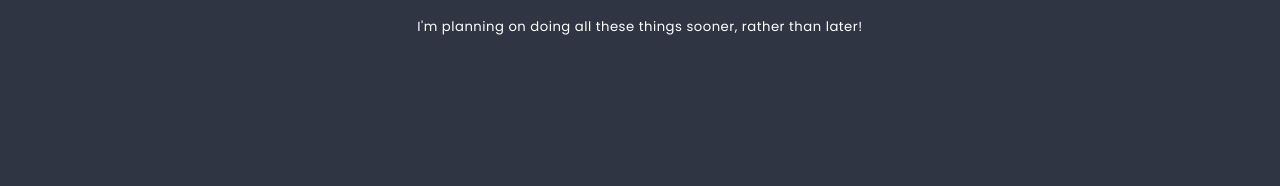
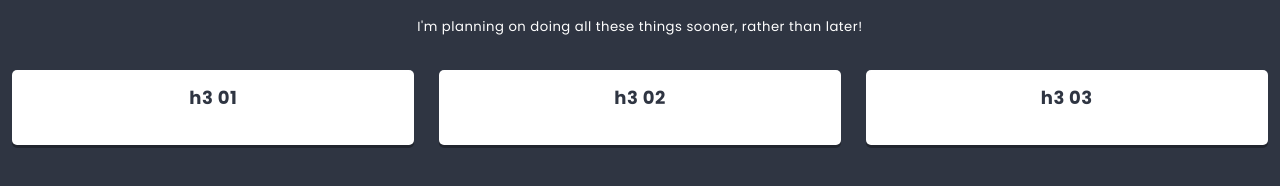
Before and after one commit to n-a-z/kodilla_13_React-Router_toDoList, a React app: page / in a window 1280 px wide. Shown: the part 362-548 px from the top of the page. Built offline with nearby package versions, Linux system fonts and the light colour scheme.

Commit message:
Add Column content

```diff
--- a/src/components/Column/Column.js
+++ b/src/components/Column/Column.js
@@ -1,11 +1,16 @@
 import React from 'react';
 import styles from './Column.scss';
+import PropTypes from 'prop-types';
 
 class Column extends React.Component {
+  static propTypes = {
+    title: PropTypes.static,
+  };
+
   render() {
     return (
       <section className={styles.component}>
-        <h3 className={styles.title}></h3>
+        <h3 className={styles.title}>{this.props.title}</h3>
       </section>
     );
   }
--- a/src/components/List/List.js
+++ b/src/components/List/List.js
@@ -2,6 +2,7 @@ import React from 'react';
 import styles from './List.scss';
 import Hero from '../Hero/Hero.js';
 import PropTypes from 'prop-types';
+import Column from '../Column/Column.js';
 
 class List extends React.Component {
   static propTypes = {
@@ -21,6 +22,11 @@ class List extends React.Component {
         <div className={styles.description}>
           {this.props.children}
         </div>
+        <div className={styles.columns}>
+          <Column title='h3 01' />
+          <Column title='h3 02' />
+          <Column title='h3 03' />
+        </div>
       </section>
     );
   }
```
